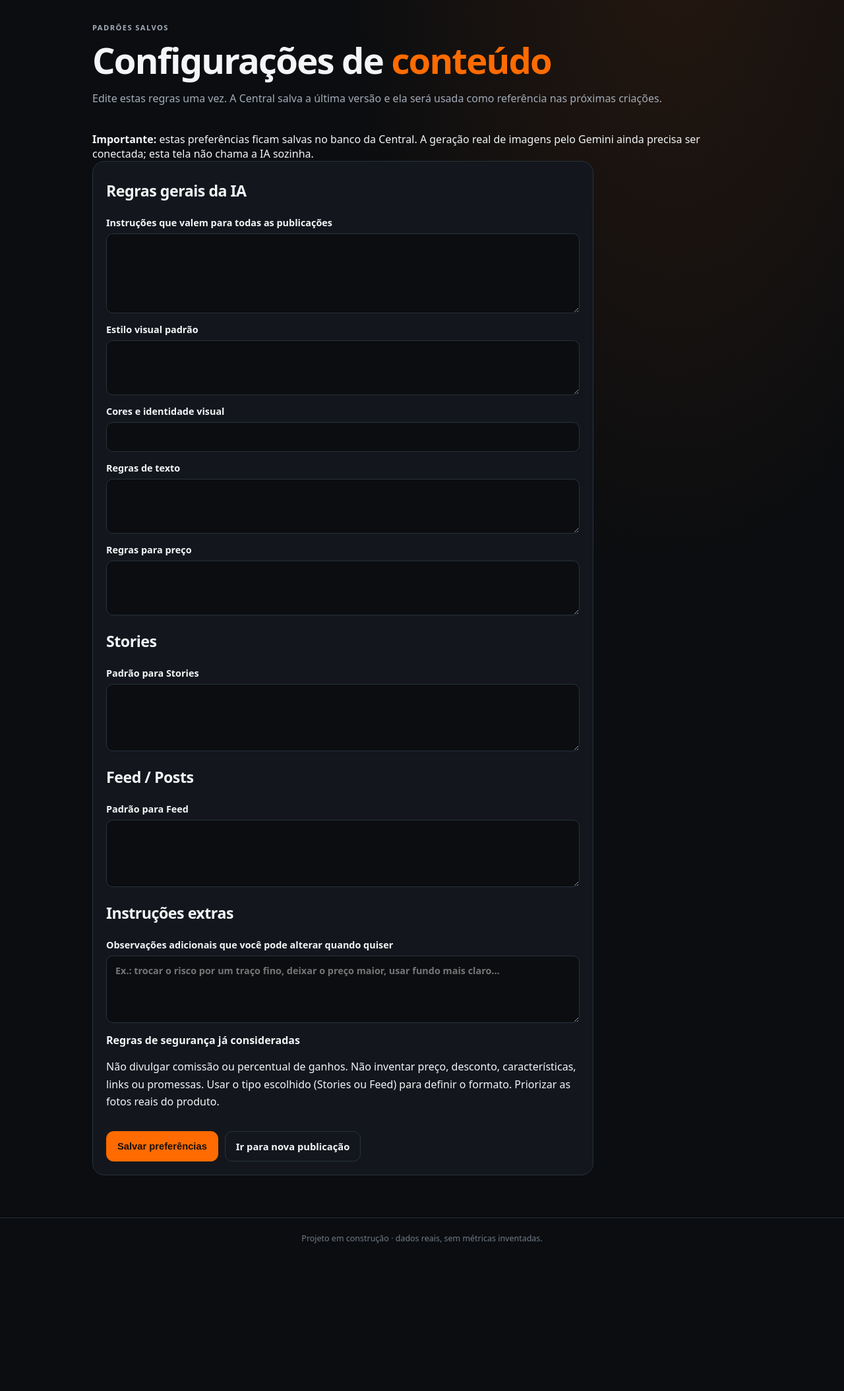
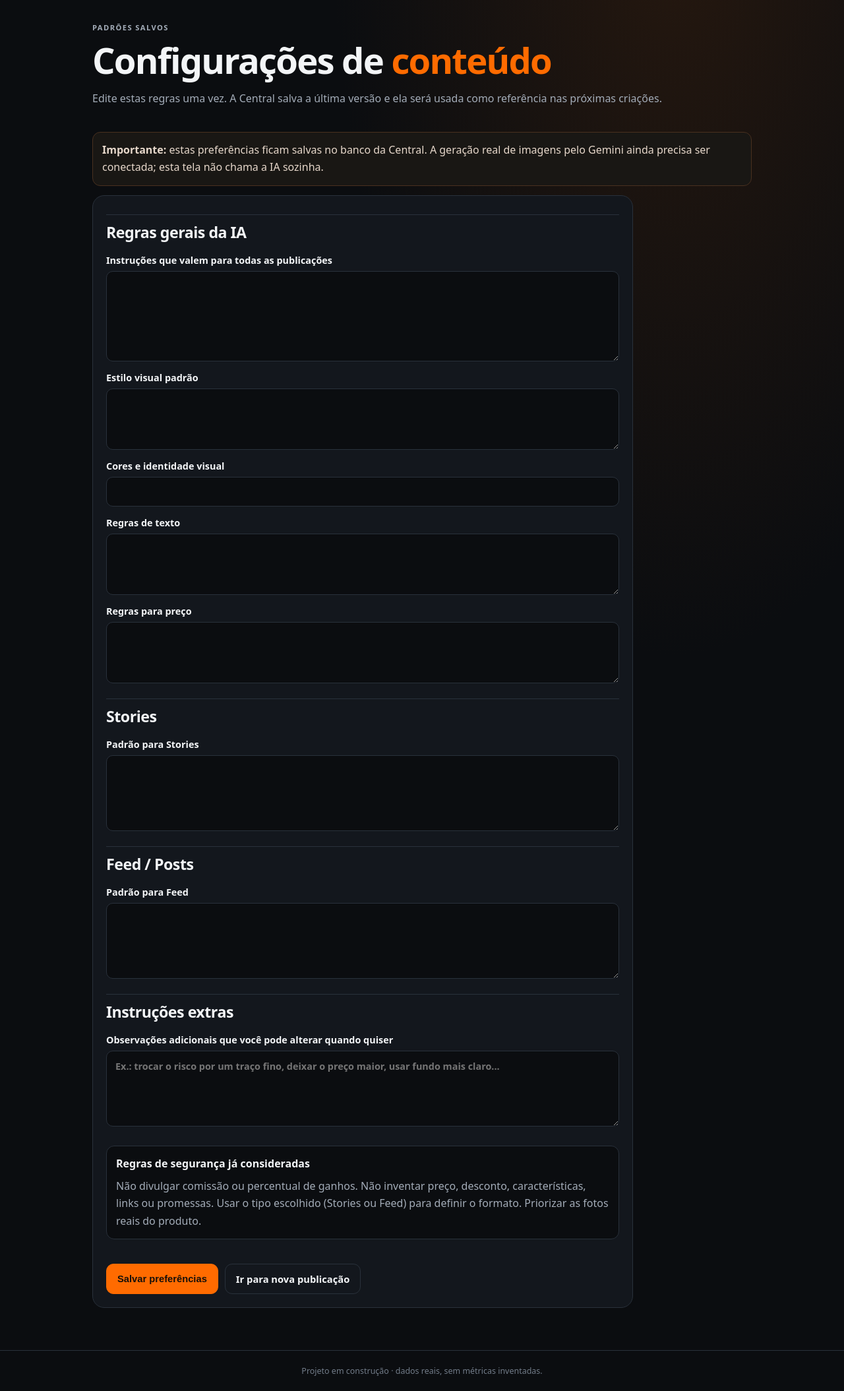
Before and after one commit to gabrielmunhak08-dev/central-afiliados-next., a Python web app: template templates/content_settings.html in a window 1280 px wide. Shown: the part 162-2271 px from the top of the page at 66% size. Before the commit the page ends 2047 px from the top, so only its background shows below. Run offline with Jinja, Linux system fonts and the light colour scheme; the template is opened without the code that fills it, so the values that code supplies are empty.

Commit message:
Estilizar painel de configurações de conteúdo

```diff
--- a/static/style.css
+++ b/static/style.css
@@ -148,3 +148,17 @@ footer{text-align:center;color:#727c89;font-size:.78rem;padding:22px;border-top:
 .user-actions form{margin:0}
 .user-actions .button{margin-top:0}
 .user-detail-card p{overflow-wrap:anywhere}
+
+
+/* Configurações persistentes para criação de conteúdo */
+.content-settings-link-row{display:flex;justify-content:flex-end;margin:-12px 0 14px}
+.settings-form{max-width:820px}
+.settings-form h2{margin:8px 0 2px;padding-top:10px;border-top:1px solid var(--line)}
+.settings-form textarea{width:100%;min-width:0;padding:12px 13px;border:1px solid var(--line);border-radius:10px;background:#0b0d10;color:var(--text);font:inherit;resize:vertical;line-height:1.55}
+.settings-form input{font:inherit}
+.settings-warning,.settings-checklist{padding:14px;border:1px solid #49301f;border-radius:12px;background:#191714;color:#e6d7ca;line-height:1.6;margin:14px 0}
+.settings-checklist{border-color:var(--line);background:#0b0d10;color:var(--muted)}
+.settings-checklist strong{color:var(--text)}
+.settings-checklist p{margin:7px 0 0}
+.settings-form .form-actions{margin-top:8px}
+@media(max-width:560px){.content-settings-link-row{justify-content:stretch}.content-settings-link-row .button{width:100%}.settings-form{padding:14px}}
```
